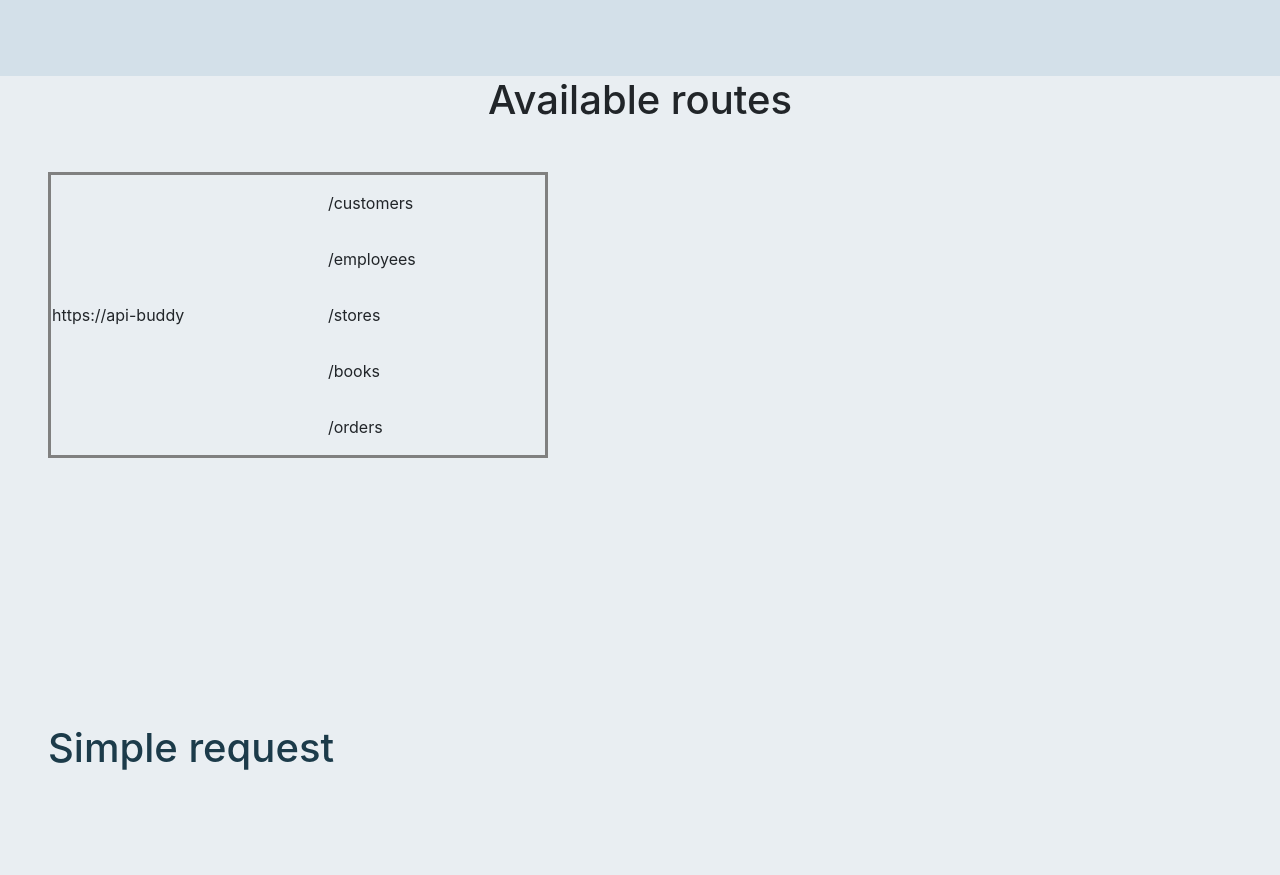
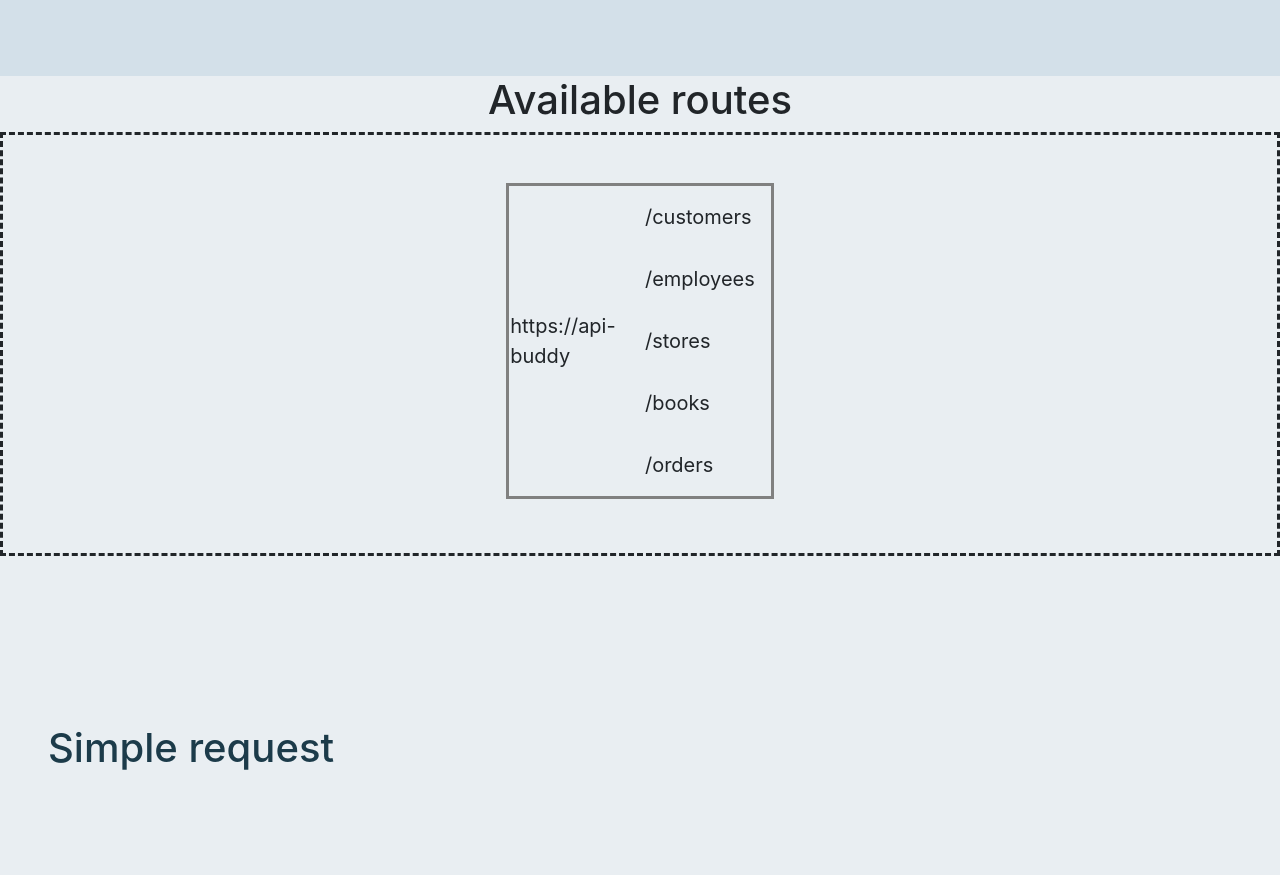
Before and after one commit to SidnevIgor/api-buddy-react, a React (Create React App) app: page / in a window 1280 px wide. Shown: the part 940-1815 px from the top of the page. Built offline with nearby package versions, Linux system fonts and the light colour scheme.

Commit message:
Update routesDisplay.jsx

```diff
--- a/src/components/routesDisplay.jsx
+++ b/src/components/routesDisplay.jsx
@@ -5,7 +5,8 @@ export default class RoutesDisplay extends Component {
     return (
       <div style={{fontFamily: "Inter", backgroundColor: "#E9EEF2", height: "600px", textAlign: "center"}}>
         <h1>Available routes</h1>
-        <table style={{width: "500px", borderStyle: "solid", textAlign: "left"}} className="m-5">
+        <div style={{width: "100%", textAlign: "center", borderStyle: "dashed"}}>
+          <table style={{width: "21%", borderStyle: "solid", textAlign: "left", display: "inline-block", fontSize: "20px"}} className="m-5">
             <tr>
               <td className="p-3"></td>
               <td className="p-3">/customers</td>
@@ -28,6 +29,7 @@ export default class RoutesDisplay extends Component {
             </tr>
           </table>
         </div>
+      </div>
     )
   }
 }
```
Lines whose indentation alone changed are shown as unchanged.
